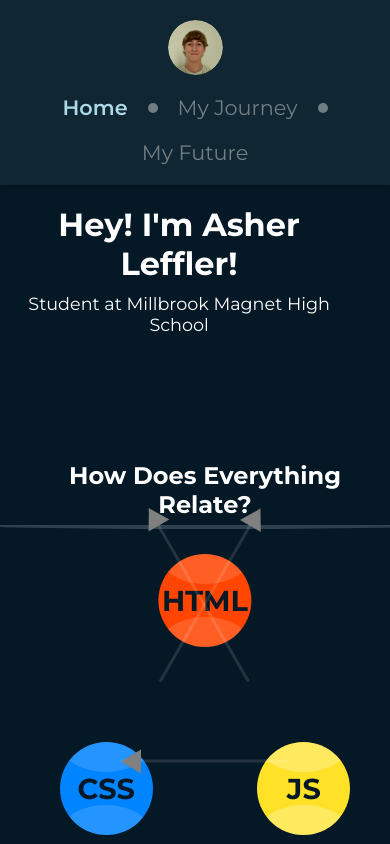
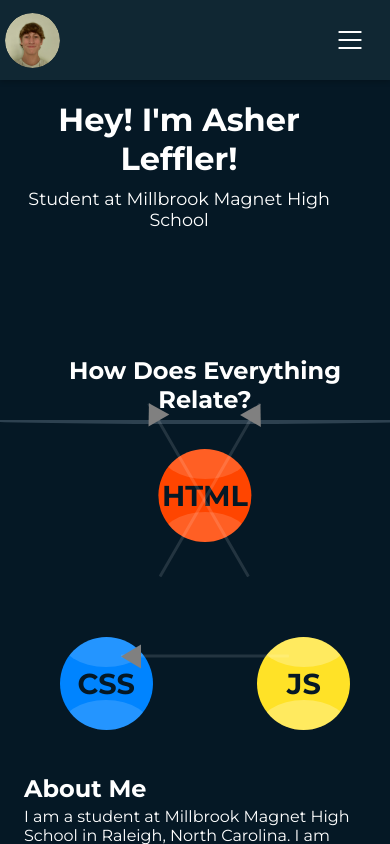
Before and after one commit to AsherLeffler/MYP-Project, a React (Vite) app: page / in a window 390 px wide. Shown: the top 844 px of the page. Built offline with nearby package versions, Linux system fonts and the light colour scheme.

Commit message:
Enhance header component with mobile navigation and dropdown menu; update styles for improved responsiveness

```diff
--- a/src/main/components/Header.tsx
+++ b/src/main/components/Header.tsx
@@ -1,5 +1,5 @@
 import { Link } from "react-router-dom";
-import { ArrowLeft } from "lucide-react";
+import { ArrowLeft, Menu } from "lucide-react";
 import selfieImg from "/selfie.webp";
 import { useEffect } from "react";
 
@@ -33,13 +33,21 @@ const Header: React.FC<HomeProps> = ({ headerStates }) => {
     setActivePage(findPage(currentLocation));
   }, [setActivePage]);
 
+  const openMenu = () => {
+    const dropDown = document.getElementById("drop-down") as HTMLElement;
+    dropDown.classList.toggle("open");
+    const menuIcon = document.getElementById("menuIcon") as HTMLElement;
+    menuIcon.classList.toggle("open");
+  };
+
   return (
+    <>
       <header>
         <Link
           to={"/"}
           onClick={() => {
+            setActivePage("Home");
             window.location.reload();
-          setActivePage("Home");
           }}
         >
           <div className="logo-wrapper">
@@ -49,7 +57,7 @@ const Header: React.FC<HomeProps> = ({ headerStates }) => {
             </div>
           </div>
         </Link>
-      <nav>
+        <nav className="desktop-nav">
           <Link
             to={"/"}
             className={activePage === "Home" ? "active" : ""}
@@ -74,7 +82,50 @@ const Header: React.FC<HomeProps> = ({ headerStates }) => {
             My Future
           </Link>
         </nav>
+        <nav className="mobile-nav">
+          <button className="mobile-nav-button">
+            <Menu
+              onClick={openMenu}
+              id="menuIcon"
+              size={32}
+              color="white"
+              strokeWidth={1.5}
+            />
+          </button>
+        </nav>
       </header>
+      <div id="drop-down">
+      <nav className="dropdown-nav">
+          <Link
+            to={"/"}
+            className={activePage === "Home" ? "active" : ""}
+            onClick={() => {
+              setActivePage("Home");
+            }}
+          >
+            Home
+          </Link>
+          <Link
+            to={"/myJourney"}
+            className={activePage === "My Journey" ? "active" : ""}
+            onClick={() => {
+              setActivePage("My Journey");
+            }}
+          >
+            My Journey
+          </Link>
+          <Link
+            to={"/myFuture"}
+            className={activePage === "My Future" ? "active" : ""}
+            onClick={() => {
+              setActivePage("My Future");
+            }}
+          >
+            My Future
+          </Link>
+        </nav>
+      </div>
+    </>
   );
 };
 
--- a/src/main/css/App.css
+++ b/src/main/css/App.css
@@ -29,11 +29,11 @@ header {
   color: white;
   box-shadow: 0 2px 5px rgba(0, 0, 0, 0.2);
   padding: 5px;
-  overflow: auto;
+  overflow: hidden;
   z-index: 500;
 }
 
-header nav {
+.desktop-nav {
   display: flex;
   align-items: center;
   width: fit-content;
@@ -48,7 +48,7 @@ header nav {
   border-radius: 50%;
 }
 
-header nav a {
+.desktop-nav a {
   color: rgba(255, 255, 255, 0.4);
   text-decoration: none;
   transition: 0.2s;
@@ -56,13 +56,92 @@ header nav a {
   font-size: 1.3rem;
 }
 
-header nav a.active {
+.desktop-nav a.active {
   color: lightblue !important;
   font-weight: 600 !important;
 }
 
-header nav a:hover {
+.desktop-nav a:hover {
   color: lightblue;
+}
+
+.mobile-nav {
+  display: none;
+  height: 100%;
+  aspect-ratio: 1;
+  justify-content: center;
+  align-items: center;
+}
+
+.mobile-nav-button {
+  height: 70%;
+  aspect-ratio: 1;
+  background-color: transparent;
+  border: none;
+  display: flex;
+  justify-content: center;
+  align-items: center;
+  position: relative;
+  z-index: 201;
+}
+
+#menuIcon {
+  transition: 0.3s ease-out;
+  transform-origin: center;
+}
+
+#menuIcon.open {
+  rotate: -90deg;
+  scale: 0.125 1.25;
+}
+
+#drop-down {
+  opacity: 0;
+  height: 100dvh;
+  width: 100px;
+  background-color: hsla(204, 76%, 8%, 0.9);
+  position: fixed;
+  left: 0;
+  top: 0;
+  transition: 0.3s ease-out;
+  z-index: 200;
+  justify-content: center;
+  padding-top: 100px;
+  overflow: hidden;
+}
+
+#drop-down.open {
+  opacity: 1;
+  width: 140px;
+}
+
+.dropdown-nav {
+  display: flex;
+  flex-direction: column;
+  align-items: center;
+  gap: 20px;
+  width: 100%;
+}
+
+.dropdown-nav a {
+  color: rgba(255, 255, 255, 0.4);
+  text-decoration: none;
+  transition: 0.2s;
+  font-family: var(--main-font);
+  font-size: 1.1rem;
+  text-align: center;
+  padding: 10px;
+  width: max-content;
+}
+
+.dropdown-nav a:hover {
+  color: lightblue;
+  background-color: hsla(204, 76%, 12%, 0.9);
+}
+
+.dropdown-nav a.active {
+  color: lightblue;
+  font-weight: 600;
 }
 
 .logo-wrapper {
@@ -147,6 +226,8 @@ footer {
   align-items: center;
   justify-content: space-between;
   padding: 10px;
+  z-index: 500;
+  position: relative;
 }
 
 .quickLinks {
@@ -173,7 +254,7 @@ footer {
 
 .mainBody {
   min-height: calc(100dvh - 160px);
-  overflow: auto;
+  overflow-x: hidden;
 }
 
 .mainBody.dark {
@@ -202,17 +283,12 @@ footer {
 }
 
 @media (max-width: 768px) {
-  header {
-    flex-direction: column;
-    height: auto;
-    padding: 10px 5px;
+  .desktop-nav {
+    display: none;
   }
 
-  header nav {
-    width: 100%;
-    justify-content: center;
-    padding: 10px 0;
-    flex-wrap: wrap;
+  header .mobile-nav {
+    display: flex;
   }
 
   .logo-wrapper {
@@ -227,7 +303,15 @@ footer {
     text-align: center;
   }
 
+  footer p {
+    margin: 0;
+  }
+
   .center-wrapper {
-    width: 80%;
+    display: none;
+  }
+
+  .quickLinks {
+    display: none;
   }
 }
--- a/src/main/css/MyFuture.css
+++ b/src/main/css/MyFuture.css
@@ -6,7 +6,7 @@
   position: absolute;
   top: 0;
   transition: 1.5s cubic-bezier(0.38, 0.6, 0.09, 1.01);
-  z-index: 3;
+  z-index: 5;
   opacity: 1;
   overflow: hidden;
 }
@@ -235,7 +235,7 @@
   border-radius: 50%;
   transform: translate(-50%, -50%);
   animation: pulse-animation 0.7s ease-out;
-  z-index: 1;
+  z-index: 4;
 }
 
 @keyframes pulse-animation {
```
Also changed, not shown: 1 other file (tests, documents, lock files or other folders). Lines whose indentation alone changed are shown as unchanged.
